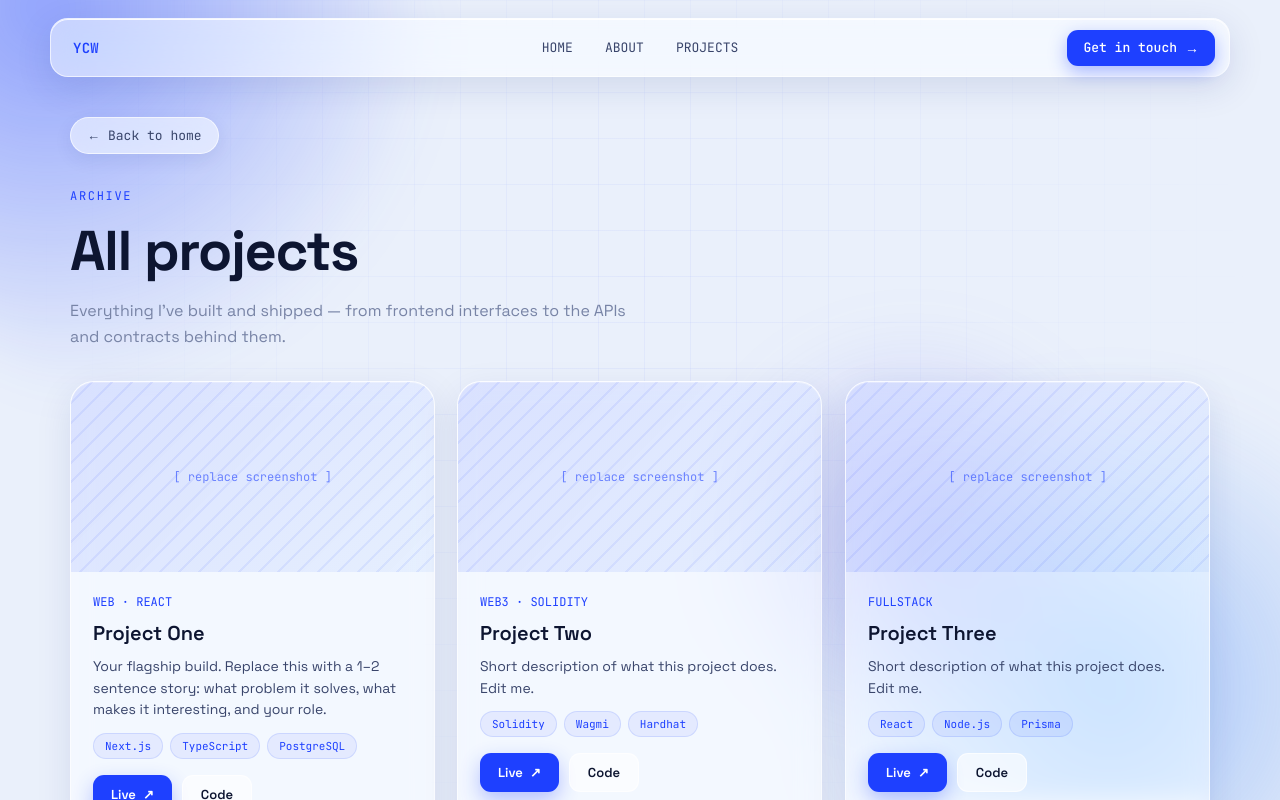
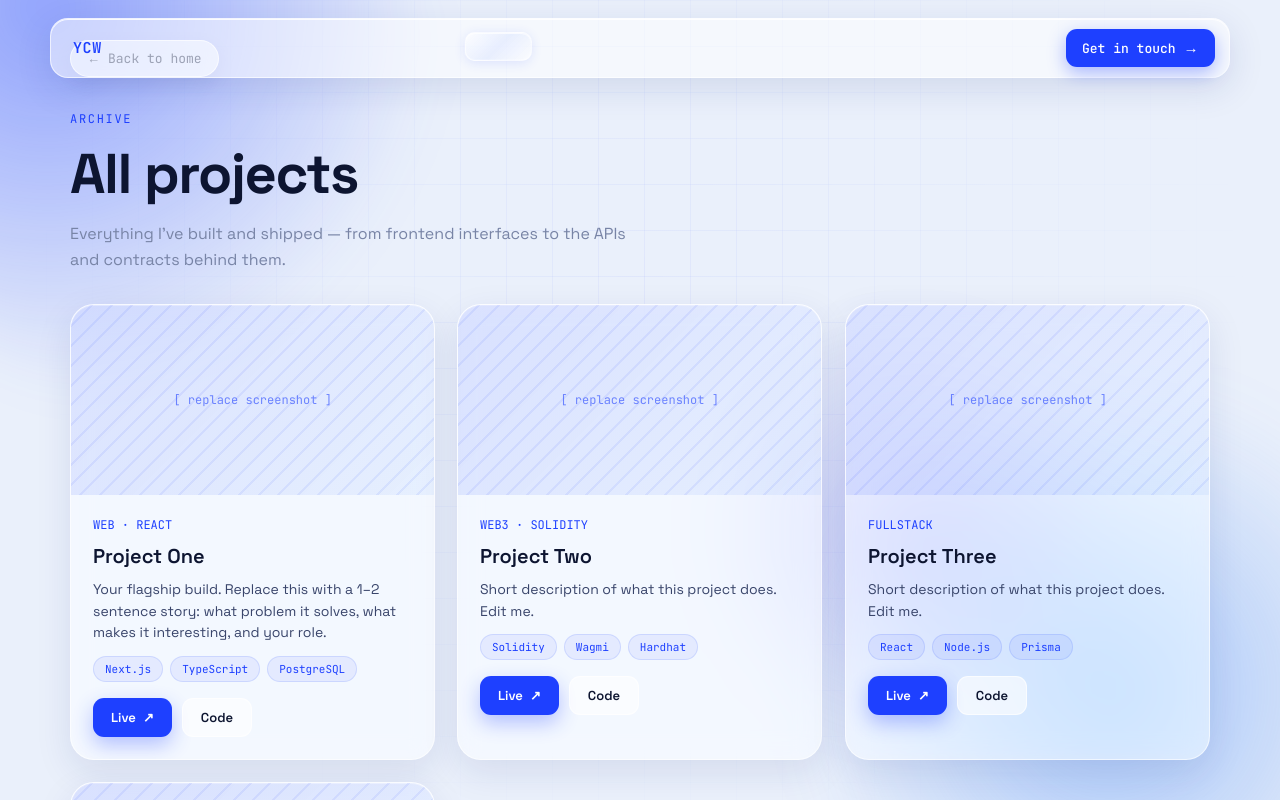
Before and after one commit to McYeremia/MyPortofolio, a Next.js app: page /projects in a window 1280 px wide. Shown: the top 800 px of the page. Built offline with nearby package versions, Linux system fonts and the light colour scheme.

Commit message:
navbar update animation

```diff
--- a/src/app/globals.css
+++ b/src/app/globals.css
@@ -61,9 +61,13 @@
 #top,
 #about,
 #skills,
-#projects,
 #contact {
   scroll-margin-top: 110px;
+}
+
+/* Projects gets a tighter offset so clicking the nav link scrolls closer */
+#projects {
+  scroll-margin-top: 60px;
 }
 
 /* Scrollbar */
--- a/src/components/Hero.module.css
+++ b/src/components/Hero.module.css
@@ -3,7 +3,7 @@
   z-index: 10;
   max-width: var(--maxw);
   margin: 0 auto;
-  padding: 72px 20px 40px;
+  padding: 90px 20px 40px;
   display: grid;
   grid-template-columns: 0.92fr 1.08fr;
   gap: 36px;
--- a/src/components/Navbar.module.css
+++ b/src/components/Navbar.module.css
@@ -1,63 +1,202 @@
+/* ─── entrance animation ─── */
+@keyframes navSlideDown {
+  0% {
+    opacity: 0;
+    transform: translateY(-24px);
+  }
+  100% {
+    opacity: 1;
+    transform: translateY(0);
+  }
+}
+
+@keyframes linkFadeIn {
+  0% {
+    opacity: 0;
+    transform: translateY(-10px) scale(0.95);
+  }
+  100% {
+    opacity: 1;
+    transform: translateY(0) scale(1);
+  }
+}
+
+/* ─── liquid glass sheen ─── */
+@keyframes glassSheen {
+  0% {
+    transform: translateX(-200%) skewX(-20deg);
+  }
+  100% {
+    transform: translateX(350%) skewX(-20deg);
+  }
+}
+
+@keyframes glassGlow {
+  0%, 100% {
+    box-shadow:
+      0 2px 12px rgba(30, 64, 255, 0.12),
+      inset 0 1px 0 rgba(255, 255, 255, 0.7),
+      inset 0 -1px 0 rgba(255, 255, 255, 0.2);
+  }
+  50% {
+    box-shadow:
+      0 4px 16px rgba(30, 64, 255, 0.22),
+      inset 0 1px 0 rgba(255, 255, 255, 0.85),
+      inset 0 -1px 0 rgba(255, 255, 255, 0.35);
+  }
+}
+
+/* ─── nav container ─── */
 .nav {
-  position: sticky;
+  position: fixed;
   top: 18px;
+  left: 0;
+  right: 0;
   z-index: 50;
   width: calc(100% - 40px);
   max-width: var(--maxw);
-  margin: 18px auto 0;
+  margin: 0 auto;
+  animation: navSlideDown 0.7s cubic-bezier(0.22, 1, 0.36, 1) both;
+  transition: top 0.35s ease;
+}
+
+.nav.scrolled {
+  top: 12px;
 }
 
 .pill {
   position: relative;
   display: flex;
   align-items: center;
-  justify-content: center;
-  padding: 12px 18px;
+  justify-content: space-between;
+  padding: 10px 14px 10px 22px;
   border-radius: 18px;
   background: rgba(255, 255, 255, 0.5);
   backdrop-filter: blur(13px) saturate(160%);
   -webkit-backdrop-filter: blur(13px) saturate(160%);
   border: 1px solid var(--glass-border);
   box-shadow: 0 10px 36px rgba(20, 40, 120, 0.12), var(--glass-inset);
+  transition: padding 0.35s ease, border-radius 0.35s ease,
+    box-shadow 0.35s ease, background 0.35s ease;
 }
 
-.brand {
-  position: absolute;
-  left: 22px;
-  top: 50%;
-  transform: translateY(-50%);
-  font-family: var(--font-mono), monospace;
-  font-weight: 600;
-  font-size: 14px;
-  letter-spacing: 0.02em;
-  color: var(--accent);
+.scrolled .pill {
+  padding: 8px 14px 8px 22px;
+  border-radius: 14px;
+  background: rgba(255, 255, 255, 0.62);
+  box-shadow: 0 6px 28px rgba(20, 40, 120, 0.16), var(--glass-inset);
 }
 
+/* ─── brand ─── */
+.brand {
+  flex-shrink: 0;
+  font-family: var(--font-mono), monospace;
+  font-weight: 700;
+  font-size: 15px;
+  letter-spacing: 0.04em;
+  color: var(--accent);
+  transition: transform 0.3s ease, color 0.3s ease;
+}
+
+.brand:hover {
+  transform: scale(1.1);
+  color: #3355ff;
+}
+
+/* ─── links wrapper ─── */
 .links {
+  position: relative;
   display: flex;
   align-items: center;
-  gap: 8px;
+  gap: 6px;
   font-family: var(--font-mono), monospace;
   font-size: 13px;
 }
 
+/* ─── sliding liquid glass indicator ─── */
+.indicator {
+  position: absolute;
+  top: 0;
+  left: 0;
+  border-radius: 10px;
+  pointer-events: none;
+  opacity: 0;
+
+  /* Liquid glass look */
+  background: linear-gradient(
+    135deg,
+    rgba(255, 255, 255, 0.6),
+    rgba(200, 215, 255, 0.35),
+    rgba(255, 255, 255, 0.5)
+  );
+  backdrop-filter: blur(12px) saturate(180%);
+  -webkit-backdrop-filter: blur(12px) saturate(180%);
+  border: 1px solid rgba(255, 255, 255, 0.65);
+  animation: glassGlow 3s ease-in-out infinite;
+  overflow: hidden;
+
+  /* Smooth slide transition */
+  transition:
+    transform 0.4s cubic-bezier(0.22, 1, 0.36, 1),
+    width 0.4s cubic-bezier(0.22, 1, 0.36, 1),
+    height 0.35s ease,
+    opacity 0.3s ease;
+}
+
+/* Sheen sweep on the indicator */
+.indicator::after {
+  content: "";
+  position: absolute;
+  top: 0;
+  left: 0;
+  width: 45%;
+  height: 100%;
+  background: linear-gradient(
+    90deg,
+    transparent,
+    rgba(255, 255, 255, 0.55),
+    rgba(200, 220, 255, 0.25),
+    transparent
+  );
+  transform: translateX(-200%) skewX(-20deg);
+  animation: glassSheen 4s ease-in-out infinite;
+  pointer-events: none;
+  border-radius: 8px;
+}
+
+/* ─── individual link ─── */
 .link {
-  padding: 8px 12px;
+  position: relative;
+  padding: 8px 14px;
   border-radius: 10px;
   color: var(--text-secondary);
-  transition: background 0.2s ease, color 0.2s ease;
+  font-weight: 500;
+  letter-spacing: 0.06em;
+  transition: color 0.3s ease, letter-spacing 0.3s ease;
+  animation: linkFadeIn 0.5s cubic-bezier(0.22, 1, 0.36, 1) both;
+  animation-delay: calc(0.15s + var(--i) * 0.08s);
+  z-index: 1;
+}
+
+.linkText {
+  position: relative;
+  z-index: 1;
+  display: inline-block;
 }
 
 .link:hover {
-  background: var(--accent-soft);
   color: var(--accent);
 }
 
+/* Active link — just color, the indicator handles the glass background */
+.linkActive {
+  color: var(--accent);
+  font-weight: 600;
+}
+
+/* ─── CTA button ─── */
 .cta {
-  position: absolute;
-  right: 14px;
-  top: 50%;
-  transform: translateY(-50%);
+  flex-shrink: 0;
   display: inline-flex;
   align-items: center;
   gap: 8px;
@@ -69,18 +208,58 @@
   font-size: 13px;
   font-weight: 500;
   box-shadow: 0 6px 18px rgba(30, 64, 255, 0.35);
-  transition: transform 0.2s ease, box-shadow 0.2s ease;
+  transition: transform 0.25s cubic-bezier(0.22, 1, 0.36, 1),
+    box-shadow 0.25s ease, gap 0.3s ease;
+  overflow: hidden;
+  position: relative;
+  animation: linkFadeIn 0.5s cubic-bezier(0.22, 1, 0.36, 1) 0.6s both;
+}
+
+.cta::before {
+  content: "";
+  position: absolute;
+  top: 0;
+  left: 0;
+  width: 40%;
+  height: 100%;
+  background: linear-gradient(
+    90deg,
+    transparent,
+    rgba(255, 255, 255, 0.2),
+    transparent
+  );
+  transform: translateX(-180%) skewX(-18deg);
+  transition: transform 0.6s ease;
 }
 
 .cta:hover {
-  transform: translateY(-50%) translateY(-1px);
-  box-shadow: 0 10px 24px rgba(30, 64, 255, 0.45);
+  transform: translateY(-2px);
+  box-shadow: 0 12px 28px rgba(30, 64, 255, 0.48);
+  gap: 12px;
+}
+
+.cta:hover::before {
+  transform: translateX(360%) skewX(-18deg);
+}
+
+.ctaLabel {
+  position: relative;
+  z-index: 1;
 }
 
 .ctaArrow {
-  font-size: 14px;
+  font-size: 15px;
+  display: inline-block;
+  transition: transform 0.3s cubic-bezier(0.22, 1, 0.36, 1);
+  position: relative;
+  z-index: 1;
 }
 
+.cta:hover .ctaArrow {
+  transform: translateX(3px);
+}
+
+/* ─── responsive ─── */
 @media (max-width: 720px) {
   .links {
     display: none;
--- a/src/components/Navbar.tsx
+++ b/src/components/Navbar.tsx
@@ -1,3 +1,6 @@
+"use client";
+
+import { useEffect, useState, useRef, useCallback } from "react";
 import { profile } from "@/content/portfolio";
 import styles from "./Navbar.module.css";
 
@@ -8,21 +11,98 @@
 ];
 
 export default function Navbar() {
+  const [active, setActive] = useState("#top");
+  const [scrolled, setScrolled] = useState(false);
+
+  const linksRef = useRef<HTMLDivElement>(null);
+  const indicatorRef = useRef<HTMLDivElement>(null);
+  const linkEls = useRef<(HTMLAnchorElement | null)[]>([]);
+
+  /* Slide the glass indicator to whichever link is active */
+  const moveIndicator = useCallback(() => {
+    const container = linksRef.current;
+    const indicator = indicatorRef.current;
+    if (!container || !indicator) return;
+
+    const idx = links.findIndex((l) => l.href === active);
+    const el = linkEls.current[idx];
+    if (!el) return;
+
+    const cRect = container.getBoundingClientRect();
+    const eRect = el.getBoundingClientRect();
+
+    indicator.style.width = `${eRect.width}px`;
+    indicator.style.height = `${eRect.height}px`;
+    indicator.style.transform = `translateX(${eRect.left - cRect.left}px)`;
+    indicator.style.opacity = "1";
+  }, [active]);
+
+  useEffect(() => {
+    moveIndicator();
+  }, [moveIndicator]);
+
+  /* Recalc on resize */
+  useEffect(() => {
+    window.addEventListener("resize", moveIndicator);
+    return () => window.removeEventListener("resize", moveIndicator);
+  }, [moveIndicator]);
+
+  /* Track which section is in view */
+  useEffect(() => {
+    const ids = ["top", "about", "skills", "projects", "contact"];
+    const els = ids
+      .map((id) => document.getElementById(id))
+      .filter(Boolean) as HTMLElement[];
+
+    const io = new IntersectionObserver(
+      (entries) => {
+        for (const e of entries) {
+          if (e.isIntersecting) {
+            const id = e.target.id;
+            if (id === "skills") setActive("#about");
+            else if (id === "contact") setActive("#contact");
+            else setActive(`#${id}`);
+          }
+        }
+      },
+      { rootMargin: "-40% 0px -55% 0px" }
+    );
+    els.forEach((el) => io.observe(el));
+    return () => io.disconnect();
+  }, []);
+
+  /* Shrink effect on scroll */
+  useEffect(() => {
+    const onScroll = () => setScrolled(window.scrollY > 40);
+    window.addEventListener("scroll", onScroll, { passive: true });
+    return () => window.removeEventListener("scroll", onScroll);
+  }, []);
+
   return (
-    <nav className={styles.nav}>
+    <nav className={`${styles.nav} ${scrolled ? styles.scrolled : ""}`}>
       <div className={styles.pill}>
         <a href="#top" className={styles.brand}>
           {profile.initials}
         </a>
-        <div className={styles.links}>
-          {links.map((link) => (
-            <a key={link.label} href={link.href} className={styles.link}>
-              {link.label}
+        <div ref={linksRef} className={styles.links}>
+          {/* Sliding liquid glass indicator */}
+          <div ref={indicatorRef} className={styles.indicator} aria-hidden />
+
+          {links.map((link, i) => (
+            <a
+              key={link.label}
+              href={link.href}
+              ref={(el) => { linkEls.current[i] = el; }}
+              className={`${styles.link} ${active === link.href ? styles.linkActive : ""}`}
+              style={{ "--i": i } as React.CSSProperties}
+            >
+              <span className={styles.linkText}>{link.label}</span>
             </a>
           ))}
         </div>
         <a href="#contact" className={styles.cta}>
-          Get in touch <span className={styles.ctaArrow}>→</span>
+          <span className={styles.ctaLabel}>Get in touch</span>
+          <span className={styles.ctaArrow}>→</span>
         </a>
       </div>
     </nav>
```
